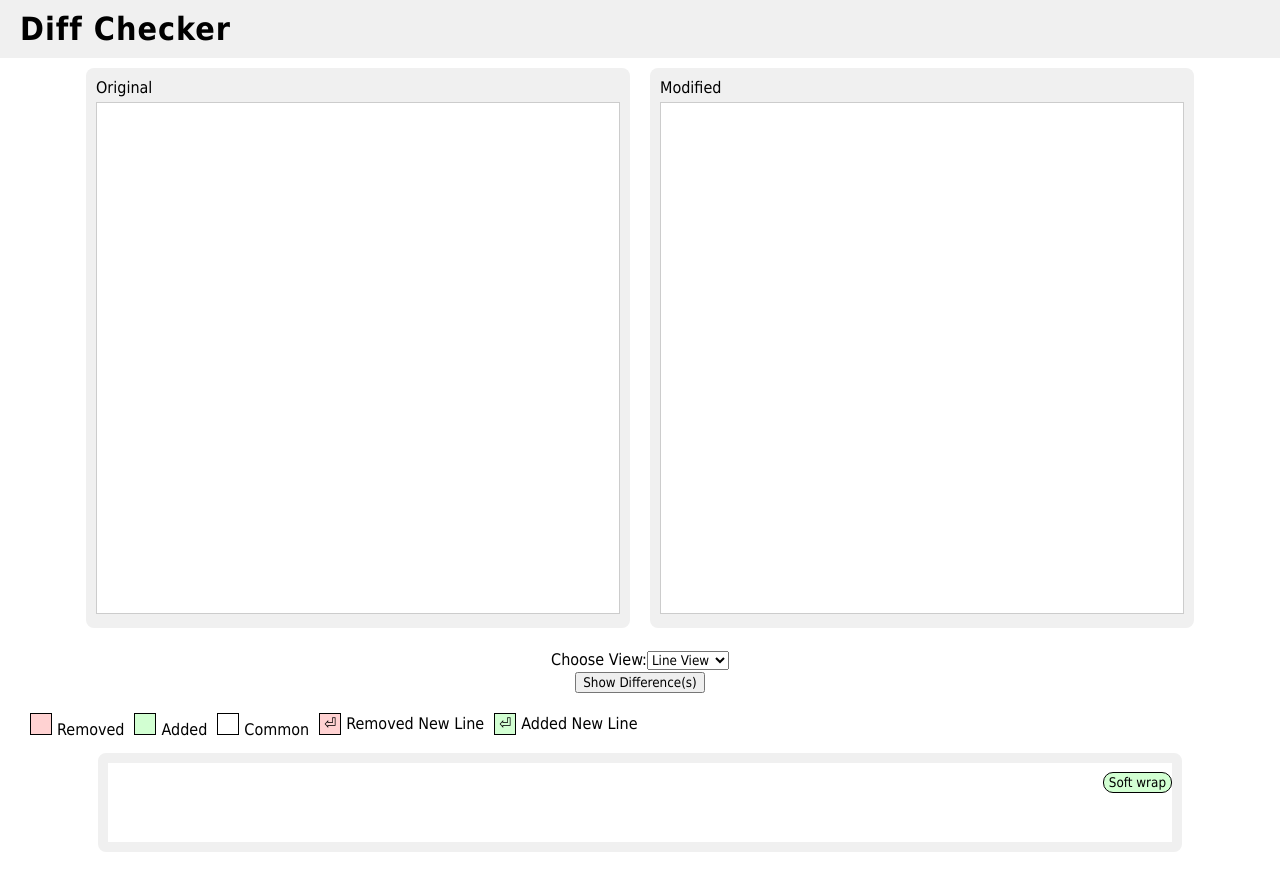
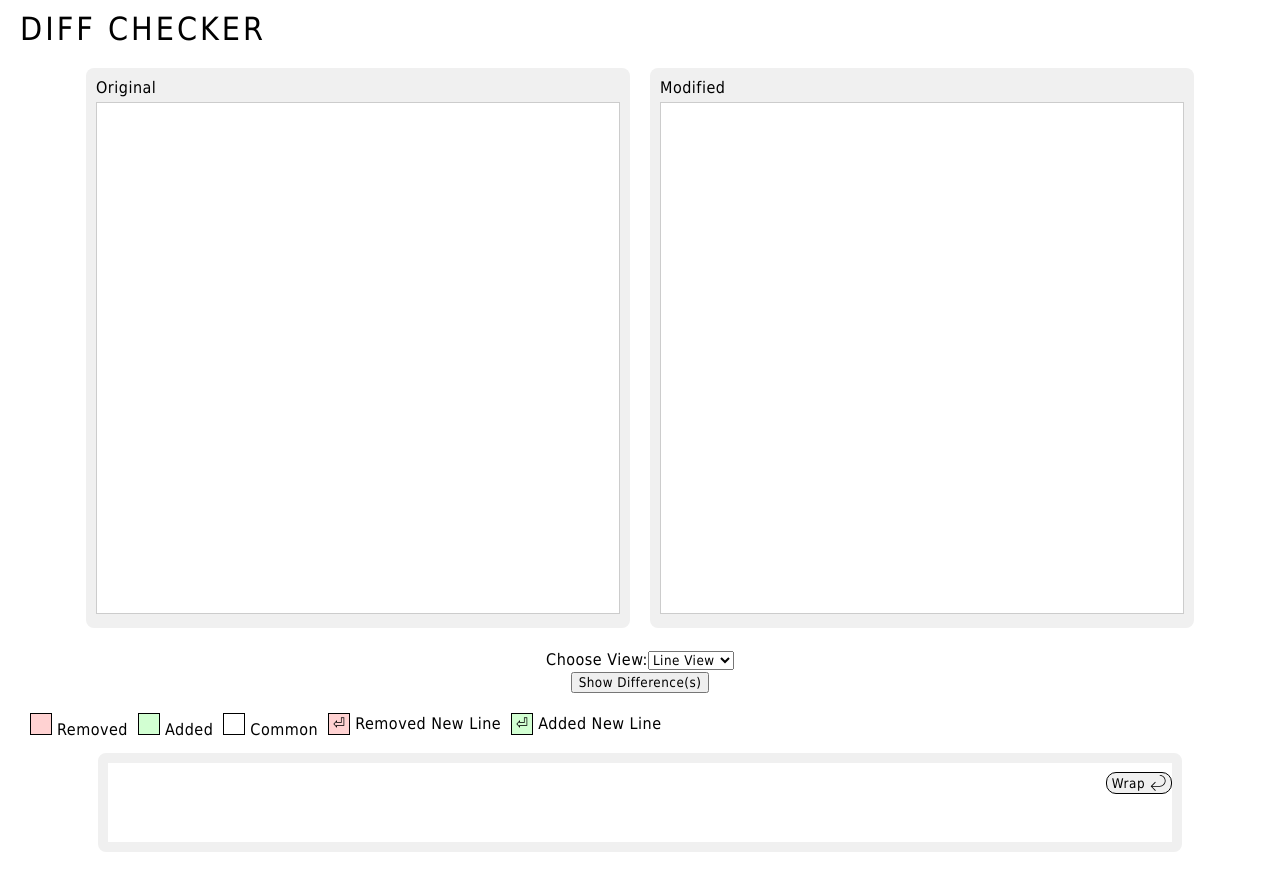
Before and after one commit to vinaysuyal/diffChecker, a React (Create React App) app: page / in a window 1280 px wide. Both pictures are taken after a click on the button "Show Difference(s)". Shown: the top 890 px of the page. Built offline with nearby package versions, Linux system fonts and the light colour scheme.

Commit message:
CSS Changes

```diff
--- a/src/App.css
+++ b/src/App.css
@@ -1,6 +1,7 @@
 /* styles.module.css */
 * {
   font-family: cursive, Tahoma, Geneva, Verdana, sans-serif;
+  letter-spacing: 0.5px;
 }
 .input {
   flex-direction: column;
@@ -77,16 +78,18 @@ label {
   padding: 2px 5px 2px 5px;
   border: 1px solid #000;
   border-radius: 10px;
+  text-align: center;
 }
 .output__wrap-toggle__on {
-  background-color: #d2ffd2;
-}
-.footer {
-  height: 20vh;
+  background-color: #f0f0f0;
 }
 
 .output__wrap-toggle__off {
-  background-color: #ffd2d2;
+  background-color: #ffffff;
+}
+
+.footer {
+  height: 20vh;
 }
 
 @media screen and (min-width: 851px) {
--- a/src/Component/Header.module.css
+++ b/src/Component/Header.module.css
@@ -1,13 +1,13 @@
 .nav-title {
-  letter-spacing: 1px;
-  font-weight: 800;
+  letter-spacing: 3px;
+  font-weight: 500;
   font-size: xx-large;
 }
 
 nav {
   padding: 10px 10px 10px 20px;
   text-align: left;
-  background-color: #f0f0f0;
+  text-transform: uppercase;
   margin-bottom: 10px;
   margin-top: 0px;
 }
--- a/src/Pages/DiffCheck.js
+++ b/src/Pages/DiffCheck.js
@@ -119,6 +119,7 @@ function DiffChecker() {
           </div>
           <div className="output">
             <button
+              style={{ display: "flex", alignItems: "center" }}
               onClick={() => {
                 setSoftWrap((prev) => !prev);
               }}
@@ -128,7 +129,34 @@ function DiffChecker() {
                   : "output__wrap-toggle__off"
               }`}
             >
-              Soft wrap
+              {"Wrap "}
+              <svg
+                version="1.1"
+                id="ios7_x5F_arrows_1_"
+                xmlns="http://www.w3.org/2000/svg"
+                x="0"
+                y="0"
+                viewBox="0 0 128 128"
+                style={{
+                  enableBackground: "new 0 0 128 128",
+                  height: "16px",
+                  paddingLeft: "5px",
+                }}
+                xmlSpace="preserve"
+              >
+                <style>
+                  {`
+          .st0 { display: none; }
+          .st1 { display: inline; }
+        `}
+                </style>
+                <g id="_x32_8_1_">
+                  <path
+                    d="M78.1 0v6.2c22.4 0 40.5 18.2 40.5 40.6s-18.1 40.6-40.5 40.6H17.9l27.9-28-4.5-4.5L5.5 90.8l36 36.2 4.5-4.5-28.8-28.9h60.9c25.8 0 46.7-21 46.7-46.8S103.9 0 78.1 0z"
+                    id="icon_13_"
+                  />
+                </g>
+              </svg>
             </button>
             <div style={{ whiteSpace: softWrap ? "pre-wrap" : "pre" }}>
               {differences.map((obj, index) => {
```
